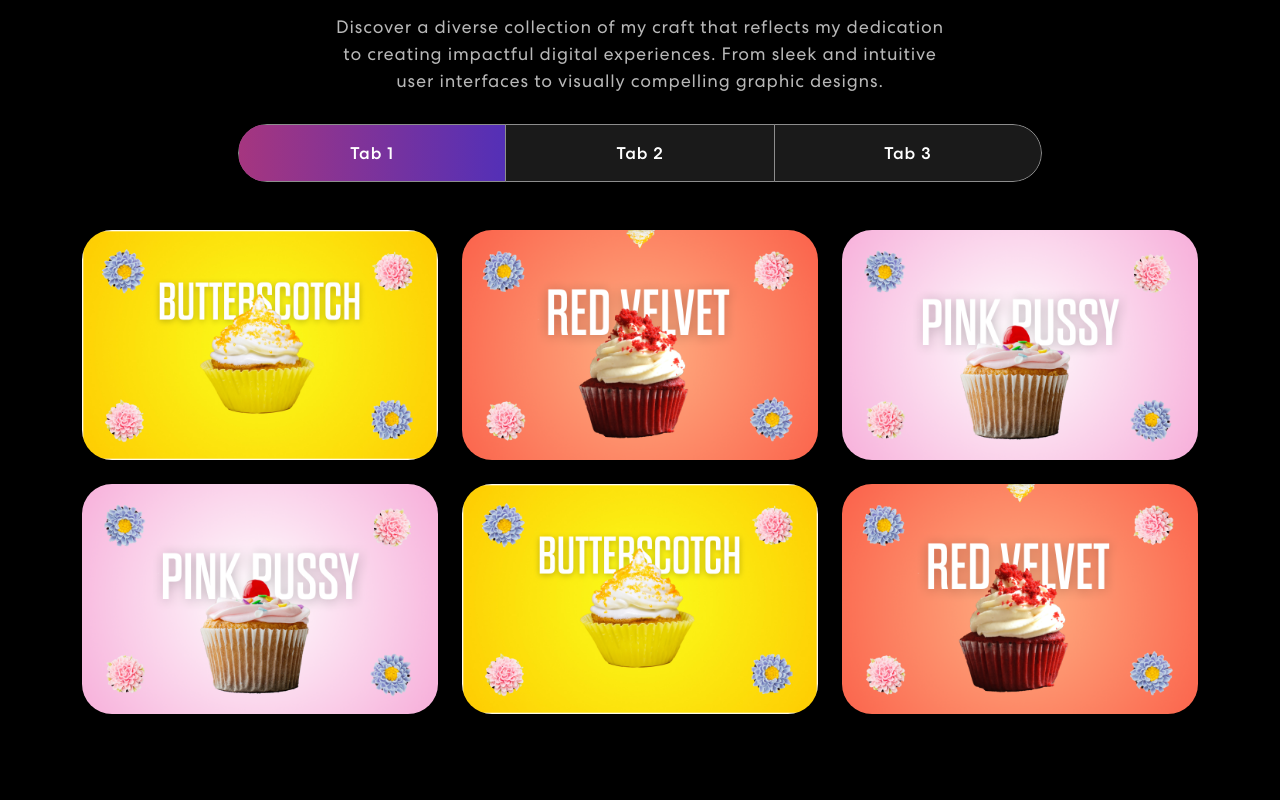
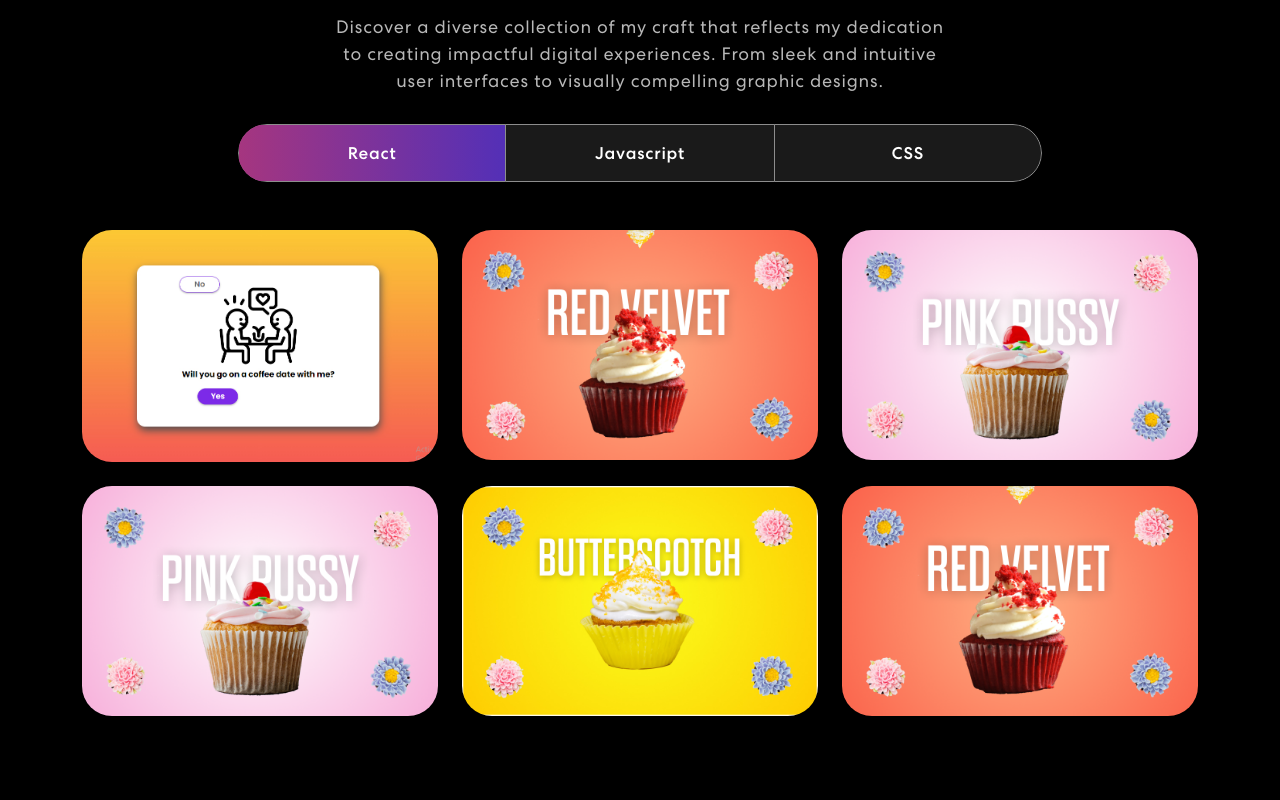
Before and after one commit to priyampinju/pinju-portfolio, a React (Create React App) app: page / in a window 1280 px wide. Shown: the part 1600-2400 px from the top of the page. Built offline with nearby package versions, Linux system fonts and the light colour scheme.

Commit message:
frst project

```diff
--- a/src/components/ProjectCard.js
+++ b/src/components/ProjectCard.js
@@ -1,7 +1,7 @@
 import React from 'react'
 import { Col } from "react-bootstrap";
 
-const ProjectCard = ({ title, description, imgUrl }) => {
+const ProjectCard = ({ title, description, imgUrl, url }) => {
   return (
     <>
       <Col size={12} sm={6} md={4}>
@@ -10,6 +10,8 @@ const ProjectCard = ({ title, description, imgUrl }) => {
         <div className="proj-txtx">
           <h4>{title}</h4>
           <span>{description}</span>
+          <br />
+          <a href={url}>check it out</a>
         </div>
       </div>
     </Col>
--- a/src/components/Projectss.js
+++ b/src/components/Projectss.js
@@ -4,14 +4,16 @@ import butter from '../assets/img/buutterscotch.jpg'
 import red from '../assets/img/red forest.png'
 import pink from '../assets/img/pinkpussy.png'
 import colorSharp2 from "../assets/img/color-sharp2.png";
-import ProjectCard from './ProjectCard'
+import ProjectCard from './ProjectCard';
+import unclickable from '../assets/img/unclickable.jpg'
 
 const Projectss = () => {
   const projects = [
     {
-      title: "Sweet Delight",
-      description: "Designing and development of this Cupcake Store",
-      imgUrl: butter,
+      title: "Ask her out",
+      description: "Website to ask her on a coffe that where she can't click no",
+      imgUrl: unclickable,
+      url: 'http://www.pinju-date-proposal.vercel.app'
     },
     {
       title: "Sweet Delight",
@@ -50,13 +52,13 @@ const Projectss = () => {
               <Tab.Container id="projects-tabs" defaultActiveKey="first">
                 <Nav variant="pills" className="nav-pills mb-5 justify-content-center align-items-center" id="pills-tab">
                   <Nav.Item>
-                    <Nav.Link eventKey="first">Tab 1</Nav.Link>
+                    <Nav.Link eventKey="first">React</Nav.Link>
                   </Nav.Item>
                   <Nav.Item>
-                    <Nav.Link eventKey="second">Tab 2</Nav.Link>
+                    <Nav.Link eventKey="second">Javascript</Nav.Link>
                   </Nav.Item>
                   <Nav.Item>
-                    <Nav.Link eventKey="third">Tab 3</Nav.Link>
+                    <Nav.Link eventKey="third">CSS</Nav.Link>
                   </Nav.Item>
                 </Nav>
                 <Tab.Content id="slideInUp">
```
Also changed, not shown: src/assets/img/unclickable.jpg (added).
